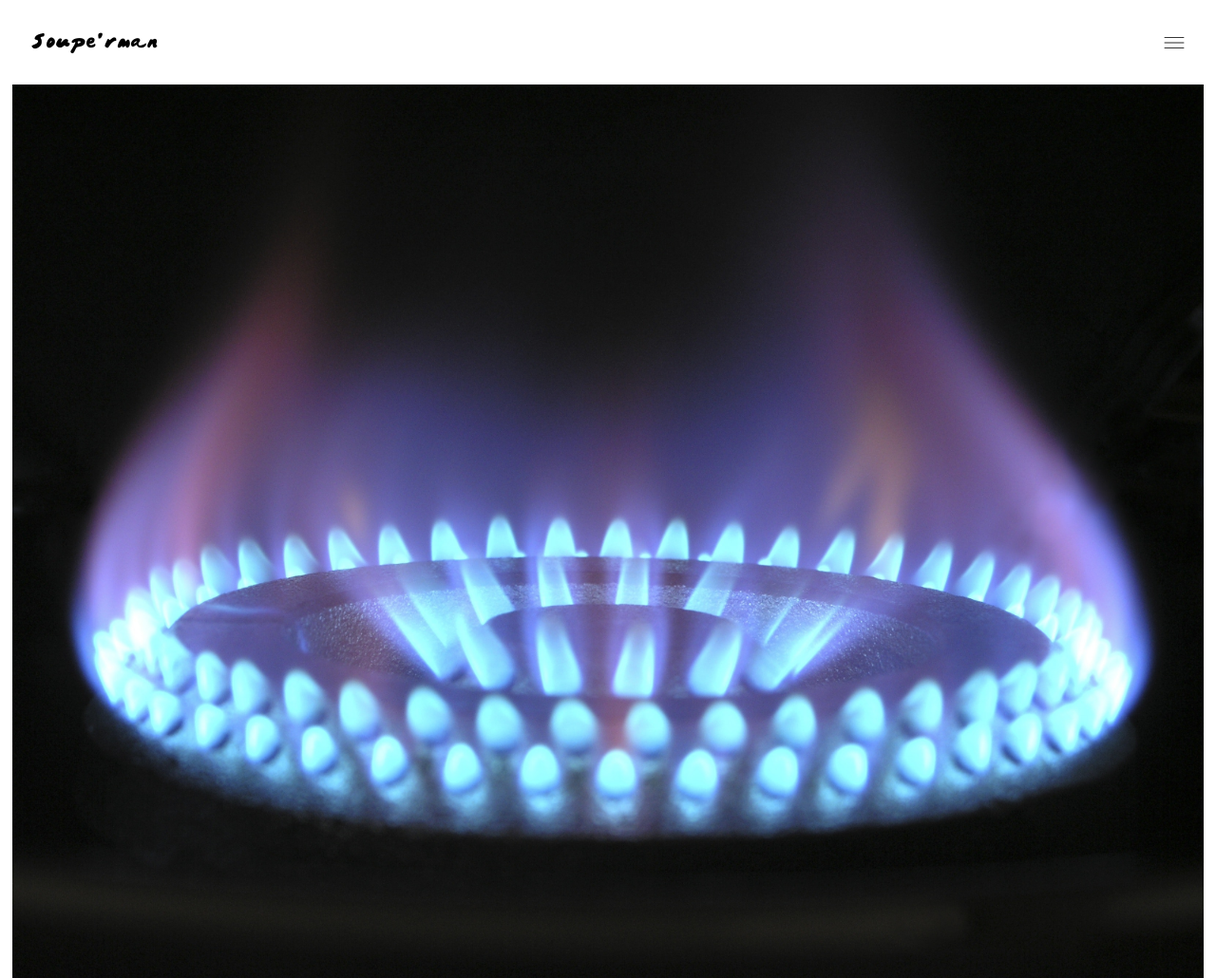
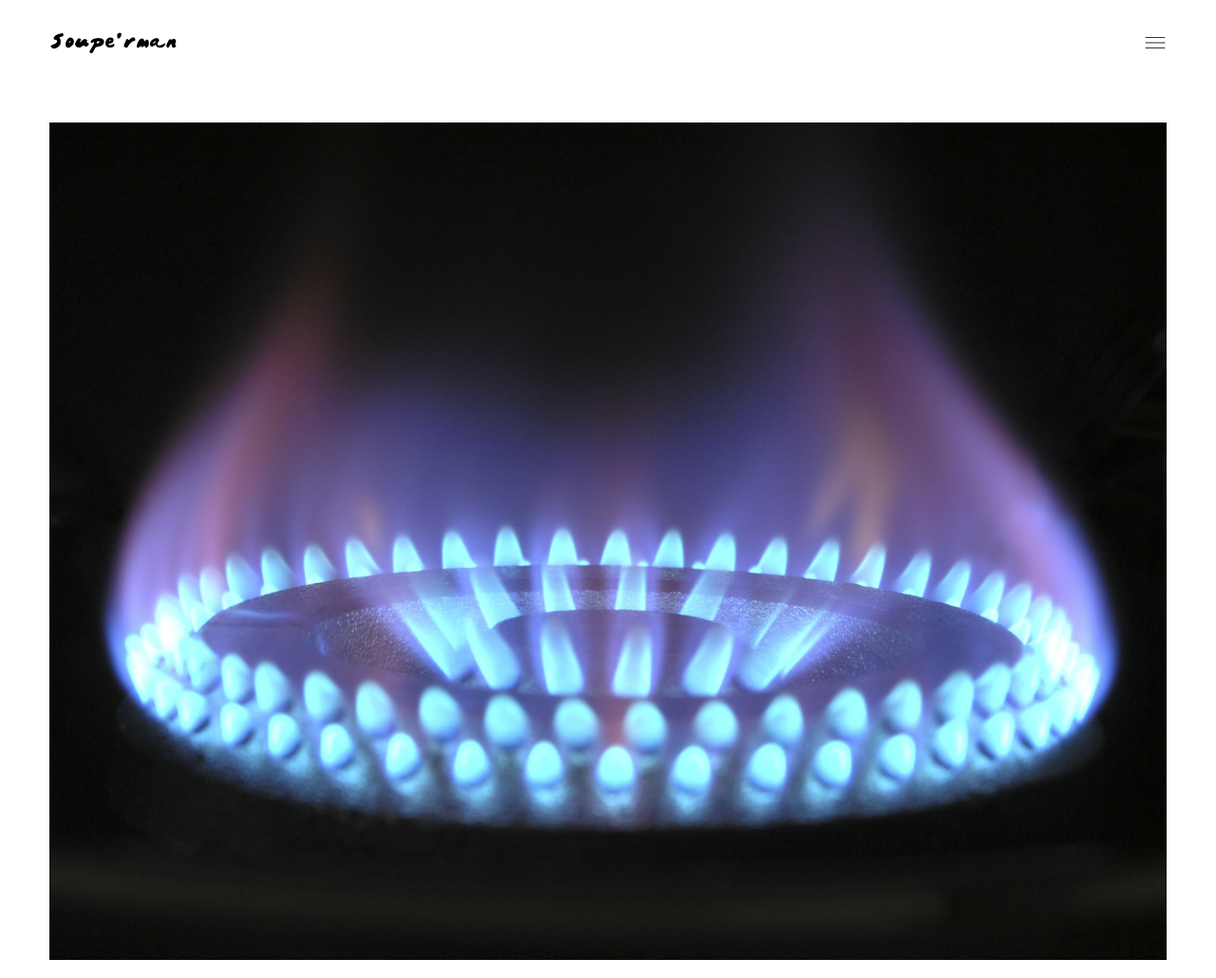
Before and after one commit to botflux/souperman, a website built with webpack: page src/templates/index.html in a window 1280 px wide. Shown: the top 1030 px of the page at 95% size. Built offline with nearby package versions, Linux system fonts and the light colour scheme.

Commit message:
feat: tablet landing page

```diff
--- a/src/styles/index.css
+++ b/src/styles/index.css
@@ -29,6 +29,7 @@
     /* Header structure */
     --header-padding-x: 32px;
     --header-padding-y: 32px;
+    --header-margin-bottom: 8px;
 
     /* Header typography */
     --header-brand-font-size: 1.1rem;
@@ -58,7 +59,8 @@ p {
     justify-content: space-between;
     align-items: center;
 
-    padding: var(--header-padding-y) var(--header-padding-y);
+    padding: var(--header-padding-y) var(--header-padding-x);
+    margin-bottom: var(--header-margin-bottom);
 }
 
 .header-brand {
@@ -133,3 +135,20 @@ p {
 
     z-index: -1;
 }
+
+@media screen and (min-width: 600px) {
+    :root {
+        --title-font-size: 4.5rem;
+
+        --subtitle-font-size: 1.5rem;
+
+        --header-padding-x: 52px;
+        --header-margin-bottom: 40px;
+
+        --page-padding-x: 52px;
+    }
+
+    .landing-media {
+        min-height: 605px;
+    }
+}
```
